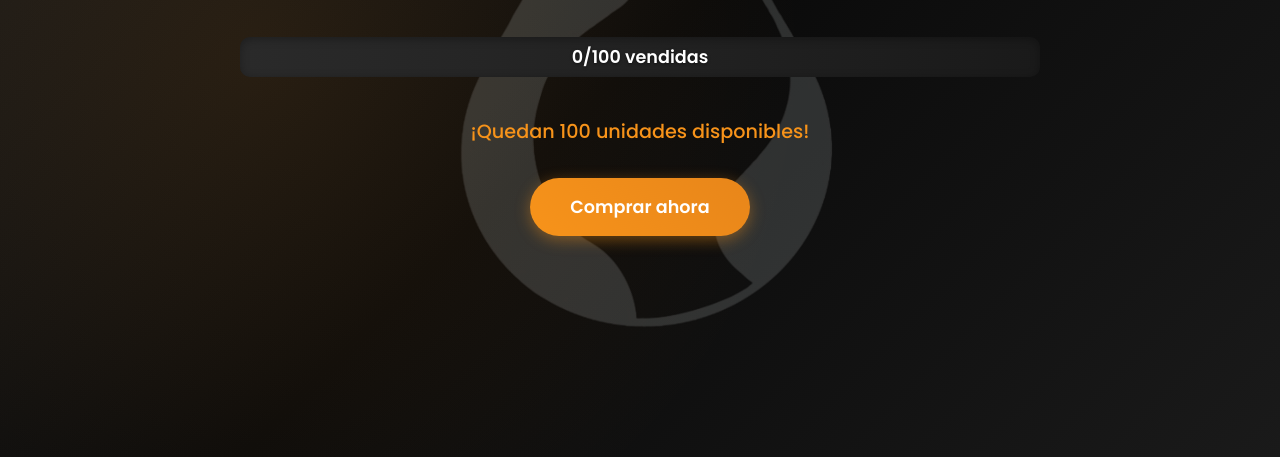
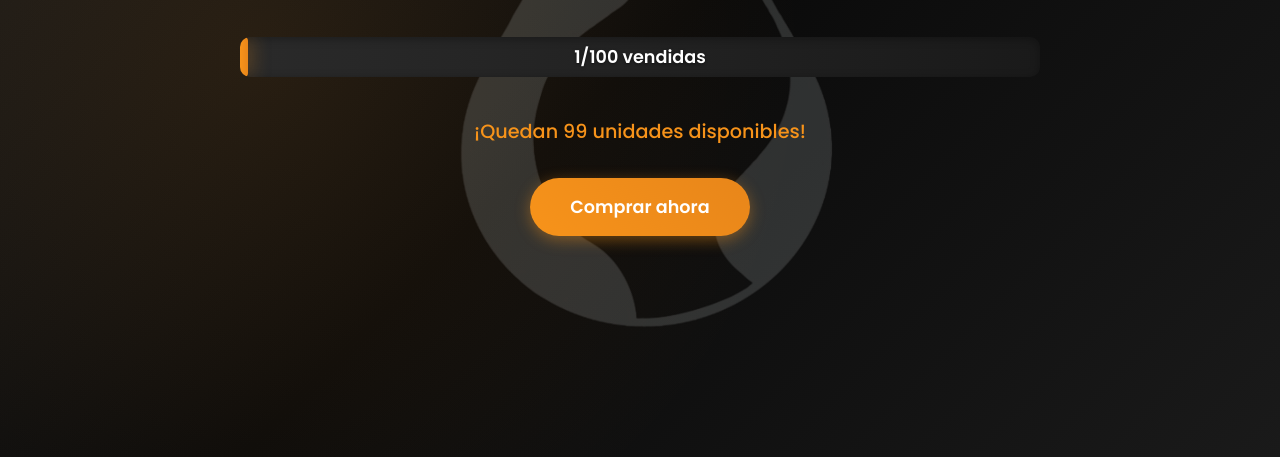
Before and after one commit to LeaPintos/landing-BTC100K, a plain HTML site: page index.html in a window 1280 px wide. Shown: the part 343-800 px from the top of the page. Drawn offline with Linux system fonts and the light colour scheme.

Commit message:
PRIMERA VENTA!

```diff
--- a/index.html
+++ b/index.html
@@ -872,12 +872,12 @@
             <h1>Sólo 100 piezas únicas</h1>
 
             <div class="progress-container">
-                <div class="progress-bar" style="width: 0%;"></div>
-                <div class="progress-text">0/100 vendidas</div>
+                <div class="progress-bar" style="width: 1%;"></div>
+                <div class="progress-text">1/100 vendidas</div>
             </div>
 
             <div class="stock-info">
-                ¡Quedan 100 unidades disponibles!
+                ¡Quedan 99 unidades disponibles!
             </div>
 
             <a href="https://tropfenshop.com.ar/productos/anillobtc/" class="cta-button" target="_blank" rel="noopener noreferrer">Comprar ahora</a>
```
